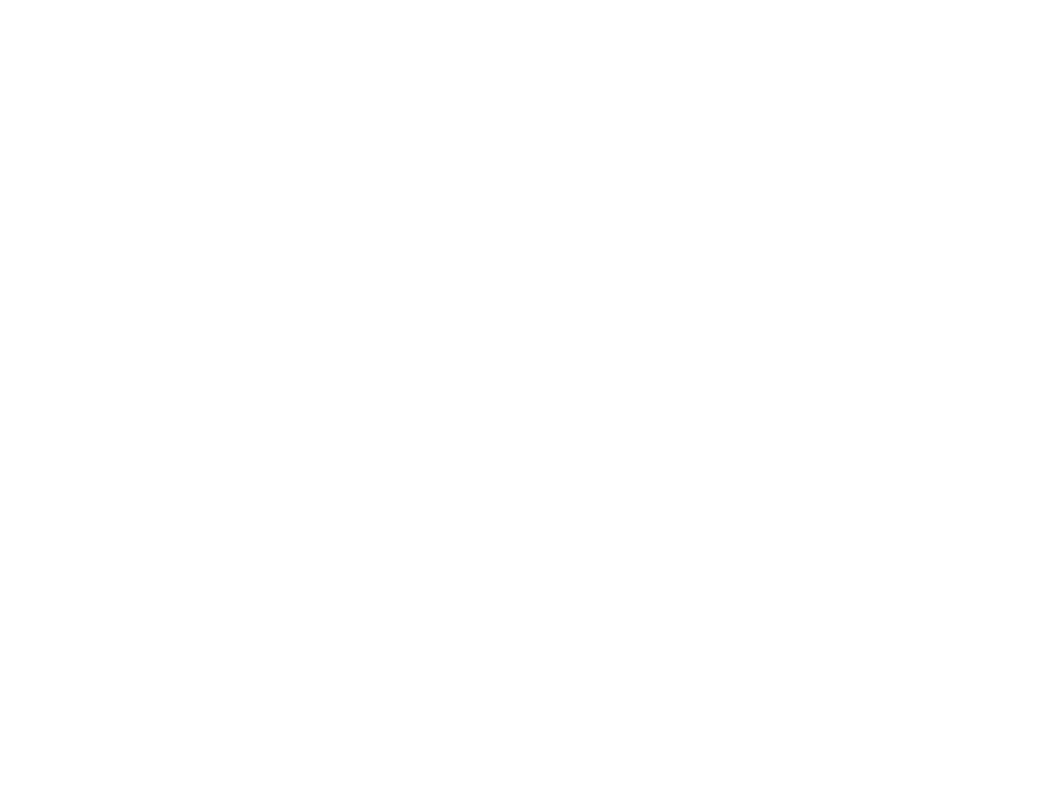
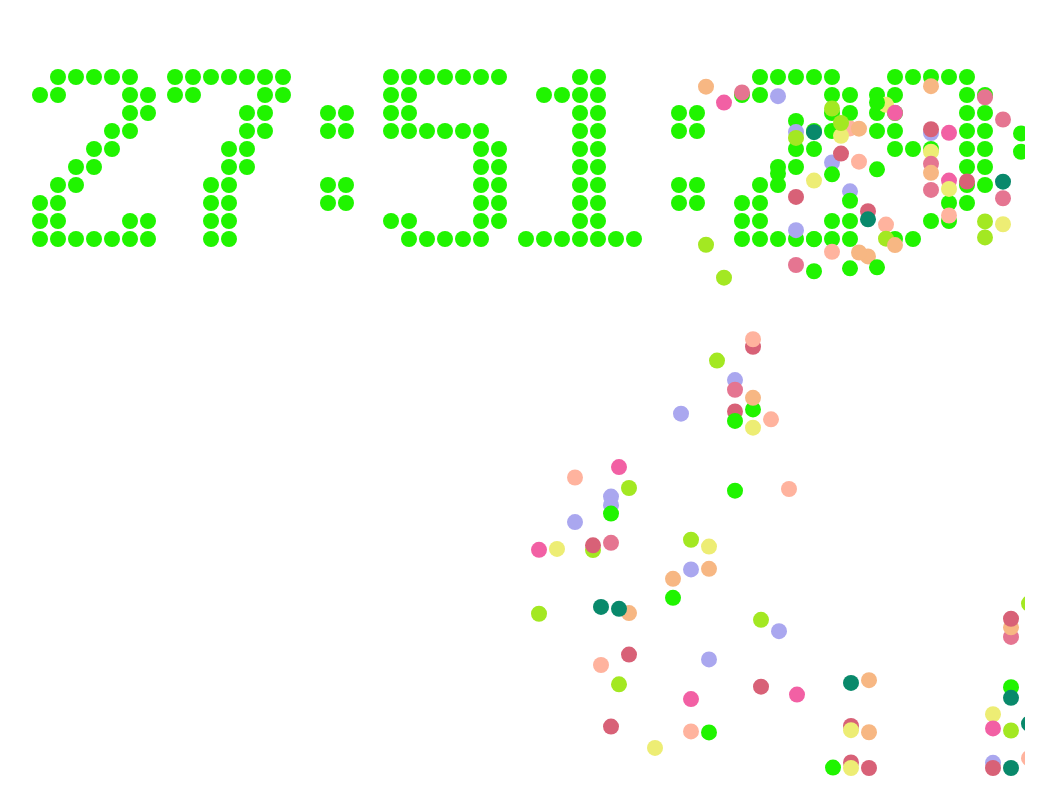
Before and after one commit to mixj93/LearningStuff, a plain HTML site: page Laboratory/canvas-countdown/canvas-project/index.html in a window 1280 px wide. Shown: the whole page, without its empty margins (127-1183 px from the left). Drawn offline with Linux system fonts and the light colour scheme.

Commit message:
finish the canvas countdown

```diff
--- a/Laboratory/canvas-countdown/canvas-project/countdown.js
+++ b/Laboratory/canvas-countdown/canvas-project/countdown.js
@@ -1,5 +1,14 @@
 var WINDOW_WIDTH = 1024;
 var WINDOW_HEIGHT = 768;
+var RADIUS = 8;
+var MARGIN_TOP = 60;
+var MARGIN_LEFT = 30;
+
+const endTime = new Date(2016, 2, 7, 10, 0, 0);
+var curShowTimeSeconds = 0;
+
+var balls = [];
+const colors = ["#ffb39e", "#20f400", "#f7b783", "#d86177", "#eded74", "#a3e822", "#aaa7ef", "#09896b", "#f260a4", "#e57591"];
 
 window.onload = function () {
 	var canvas = document.getElementById("canvas");
@@ -7,16 +16,131 @@
 	canvas.width = WINDOW_WIDTH;
 	canvas.height = WINDOW_HEIGHT;
 
-	render(content);
+	curShowTimeSeconds = getCurrentShowTimeSeconds();
+	setInterval(function(){
+		render(content);
+		update();
+	}, 50);
 
 }
 
+function getCurrentShowTimeSeconds() {
+	var curTime = new Date();
+	var ret = endTime.getTime() - curTime.getTime();
+	ret = Math.round(ret/1000);
+
+	return ret > 0 ? ret : 0;
+}
+
+function update () {
+	var nextShowTimeSeconds = getCurrentShowTimeSeconds();
+
+	var nextHours = parseInt( nextShowTimeSeconds / 3600);
+	var nextMinutes = parseInt( (nextShowTimeSeconds - nextHours * 3600) / 60 );
+	var nextSeconds = nextShowTimeSeconds % 60;
+
+	var curHours = parseInt( curShowTimeSeconds / 3600);
+	var curMinutes = parseInt( (curShowTimeSeconds - curHours * 3600) / 60 );
+	var curSeconds = curShowTimeSeconds % 60;
+
+	if(nextShowTimeSeconds!=curShowTimeSeconds) {
+		if( parseInt(curHours/10) != parseInt(nextHours/10) ){
+            addBalls( MARGIN_LEFT + 0 , MARGIN_TOP , parseInt(curHours/10) );
+        }
+        if( parseInt(curHours%10) != parseInt(nextHours%10) ){
+            addBalls( MARGIN_LEFT + 15*(RADIUS+1) , MARGIN_TOP , parseInt(curHours/10) );
+        }
+
+        if( parseInt(curMinutes/10) != parseInt(nextMinutes/10) ){
+            addBalls( MARGIN_LEFT + 39*(RADIUS+1) , MARGIN_TOP , parseInt(curMinutes/10) );
+        }
+        if( parseInt(curMinutes%10) != parseInt(nextMinutes%10) ){
+            addBalls( MARGIN_LEFT + 54*(RADIUS+1) , MARGIN_TOP , parseInt(curMinutes%10) );
+        }
+
+        if( parseInt(curSeconds/10) != parseInt(nextSeconds/10) ){
+            addBalls( MARGIN_LEFT + 78*(RADIUS+1) , MARGIN_TOP , parseInt(curSeconds/10) );
+        }
+        if( parseInt(curSeconds%10) != parseInt(nextSeconds%10) ){
+            addBalls( MARGIN_LEFT + 93*(RADIUS+1) , MARGIN_TOP , parseInt(nextSeconds%10) );
+        }
+		curShowTimeSeconds = nextShowTimeSeconds;
+	}
+
+	updateBalls();
+
+	console.log(balls.length);
+}
+
+function updateBalls () {
+	for (var i = 0; i < balls.length; i++) {
+		balls[i].x += balls[i].vx;
+		balls[i].y += balls[i].vy;
+		balls[i].vy += balls[i].g;
+
+		if(balls[i].y >= WINDOW_HEIGHT - RADIUS){
+			balls[i].y = WINDOW_HEIGHT - RADIUS;
+			balls[i].vy = - balls[i].vy * 0.75;
+		}
+	}
+
+	var cnt = 0;
+	for (var i = 0; i < balls.length; i++) {
+		if (balls[i].x + RADIUS > 0 && balls[i].x - RADIUS < WINDOW_WIDTH) {
+			balls[cnt++] = balls[i]
+		}
+	}
+
+	while(balls.length > cnt) {
+		balls.pop();
+	}
+}
+
+function addBalls(x, y, num) {
+	for (var i = 0; i < digit[num].length; i++) {
+		for (var j = 0; j < digit[num][i].length; j++) {
+			if (digit[num][i][j] == 1) {
+				var aBall = {
+					x: x+j*2*(RADIUS+1)+(RADIUS+1),
+					y: y+i*2*(RADIUS+1)+(RADIUS+1),
+					g: 1.5 + Math.random(),
+					vx: Math.pow(-1, Math.ceil(Math.random() * 1000)) * 4,
+					vy: -5,
+					color: colors[Math.floor(Math.random()*colors.length)]
+				}
+
+				balls.push( aBall);
+			}
+		}
+	}
+}
+
 function render (cxt) {
-	var hours = 12;
-	var minutes = 34;
-	var seconds = 56;
 
-	renderDigit(0, 0, parseInt(hours/10), cxt);
+	cxt.clearRect(0, 0, WINDOW_WIDTH, WINDOW_HEIGHT);
+
+	var hours = parseInt( curShowTimeSeconds / 3600);
+	var minutes = parseInt( (curShowTimeSeconds - hours * 3600) / 60 );
+	var seconds = curShowTimeSeconds % 60;
+
+	renderDigit(MARGIN_LEFT, MARGIN_TOP, parseInt(hours/10), cxt);
+	renderDigit(MARGIN_LEFT + 15*(RADIUS+1), MARGIN_TOP, parseInt(hours%10), cxt);
+	renderDigit(MARGIN_LEFT + 30*(RADIUS+1), MARGIN_TOP, 10, cxt);
+	renderDigit(MARGIN_LEFT + 39*(RADIUS+1), MARGIN_TOP, parseInt(minutes/10), cxt);
+	renderDigit(MARGIN_LEFT + 54*(RADIUS+1), MARGIN_TOP, parseInt(minutes%10), cxt);
+	renderDigit(MARGIN_LEFT + 69*(RADIUS+1), MARGIN_TOP, 10, cxt);
+	renderDigit(MARGIN_LEFT + 78*(RADIUS+1), MARGIN_TOP, parseInt(seconds/10), cxt);
+	renderDigit(MARGIN_LEFT + 93*(RADIUS+1), MARGIN_TOP, parseInt(seconds%10), cxt);
+
+	for (var i = 0; i < balls.length; i++) {
+		cxt.fillStyle = balls[i].color;
+
+		cxt.beginPath();
+		cxt.arc(balls[i].x, balls[i].y, RADIUS, 0, 2*Math.PI);
+		cxt.closePath();
+
+		cxt.fill();
+	}
 }
 
 function renderDigit(x, y, num, cxt) {
@@ -26,7 +150,7 @@
 		for (var j = 0; j < digit[num][i].length; j++) {
 			if(digit[num][i][j] == 1) {
 				cxt.beginPath();
-				cxt.arc();
+				cxt.arc( x+j*2*(RADIUS+1)+(RADIUS+1), y+i*2*(RADIUS+1)+(RADIUS+1), RADIUS, 0, 2*Math.PI );
 				cxt.closePath();
 				cxt.fill();
 			}
--- a/Laboratory/canvas-countdown/canvas-project/digit.js
+++ b/Laboratory/canvas-countdown/canvas-project/digit.js
@@ -1,4 +1,4 @@
-digit =
+var digit =
     [
         [
             [0,0,1,1,1,0,0],
--- a/Laboratory/canvas-countdown/canvas-project/index.html
+++ b/Laboratory/canvas-countdown/canvas-project/index.html
@@ -3,10 +3,10 @@
 <head>
 	<meta charset="UTF-8">
 	<title>Canvas Countdown</title>
-	<script type="digit.js"></script>
-	<script type="countdown.js"></script>
+	<script src="digit.js"></script>
+	<script src="countdown.js"></script>
 </head>
 <body>
-
+	<canvas id="canvas" style="margin: 0 auto; display: block;"></canvas>
 </body>
 </html>
```
Also changed, not shown: JSLab/file-api-demo.html (added, +92 -0 lines), JSLab/html5-geolocation-test.html (+10 -6 lines), JSLab/jsonp-demo.html (added, +24 -0 lines), Laboratory/canvas-countdown/physics.html (added, +61 -0 lines), 1 other file.
